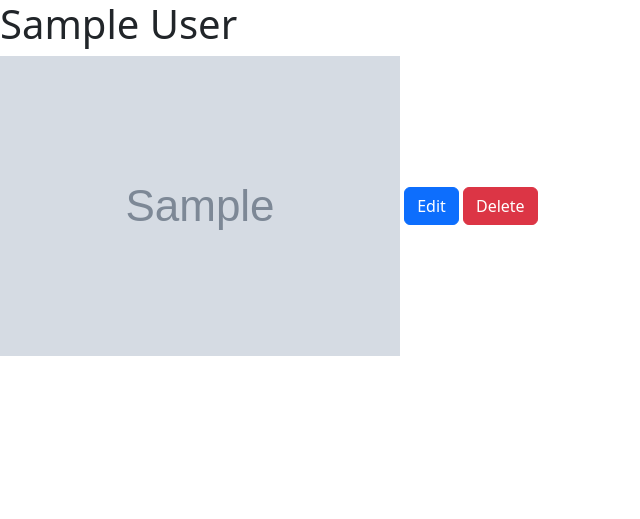
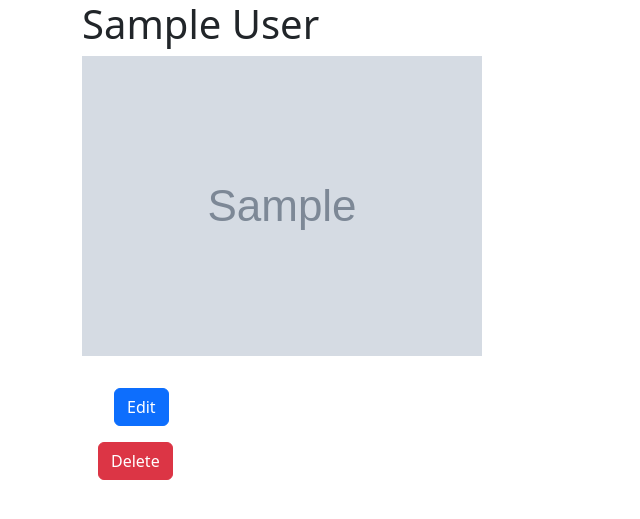
Before and after one commit to rxperez12/flask-blogly, a Flask app: page /users/1 in a window 1280 px wide. Shown: the top 519 px of the page, without its empty margins (0-640 px from the left). Run offline with Flask 3, Linux system fonts and the light colour scheme; tables that the repository leaves empty hold one stand-in row (values such as "Sample post"); grey boxes marked "Sample" are stand-in pictures; some libraries are stand-ins or nearby versions.

Commit message:
finished functionality and added some css

```diff
--- a/blogly/app.py
+++ b/blogly/app.py
@@ -109,4 +109,10 @@ def handle_user_edit(user_id):
 @app.post('/users/<int:user_id>/delete')
 def handle_user_delete(user_id):
     """Delete the user then redirect to /users page"""
+
+    d_user = db.delete(User).where(User.id == user_id)
+    dbx(d_user)
+
+    db.session.commit()
+
     return redirect('/users')
--- a/blogly/templates/edit_user.jinja
+++ b/blogly/templates/edit_user.jinja
@@ -1,6 +1,7 @@
 {% extends 'base.jinja' %}
 {% block content %}
 
+<div class="container">
 <h1> Create a user </h1>
 
 <form action="" method="POST">
@@ -20,5 +21,6 @@
   <button id="cancel" name="cancel" class="btn btn-secondary" onclick="history.back()">Cancel</button>
   <button type="submit" class="btn btn-primary">Save</button>
 </form>
+</div>
 
 {% endblock %}
--- a/blogly/templates/new_user_form.jinja
+++ b/blogly/templates/new_user_form.jinja
@@ -1,6 +1,7 @@
 {% extends 'base.jinja' %}
 {% block content %}
 
+<div class="container">
 <h1> Create a user </h1>
 
 <form action='' method='POST'>
@@ -19,5 +20,5 @@
 
   <button type="submit" class="btn btn-primary">Submit</button>
 </form>
-
+</div>
 {% endblock %}
--- a/blogly/templates/user_details.jinja
+++ b/blogly/templates/user_details.jinja
@@ -1,9 +1,18 @@
 {% extends 'base.jinja' %}
 {% block content %}
 
+<div class="container">
+
 <h1>{{user.get_full_name()}}</h1>
 <img src="{{user.image_url}}" />
-<button class="btn btn-primary" onclick="window.location.href='/users/{{user.id}}/edit';">Edit</button>
-<button class="btn btn-danger"> Delete</button>
+
+<div class="m-3">
+  <button class="btn btn-primary m-3" onclick="window.location.href='/users/{{user.id}}/edit';">Edit</button>
+
+  <form action="/users/{{user.id}}/delete" method="post">
+    <input type="submit" name="delete" value="Delete" class="btn btn-danger"/>
+  </form>
+</div>
+</div>
 
 {% endblock %}
```
Also changed, not shown: blogly/templates/user_listing.jinja (+5 -3 lines).
